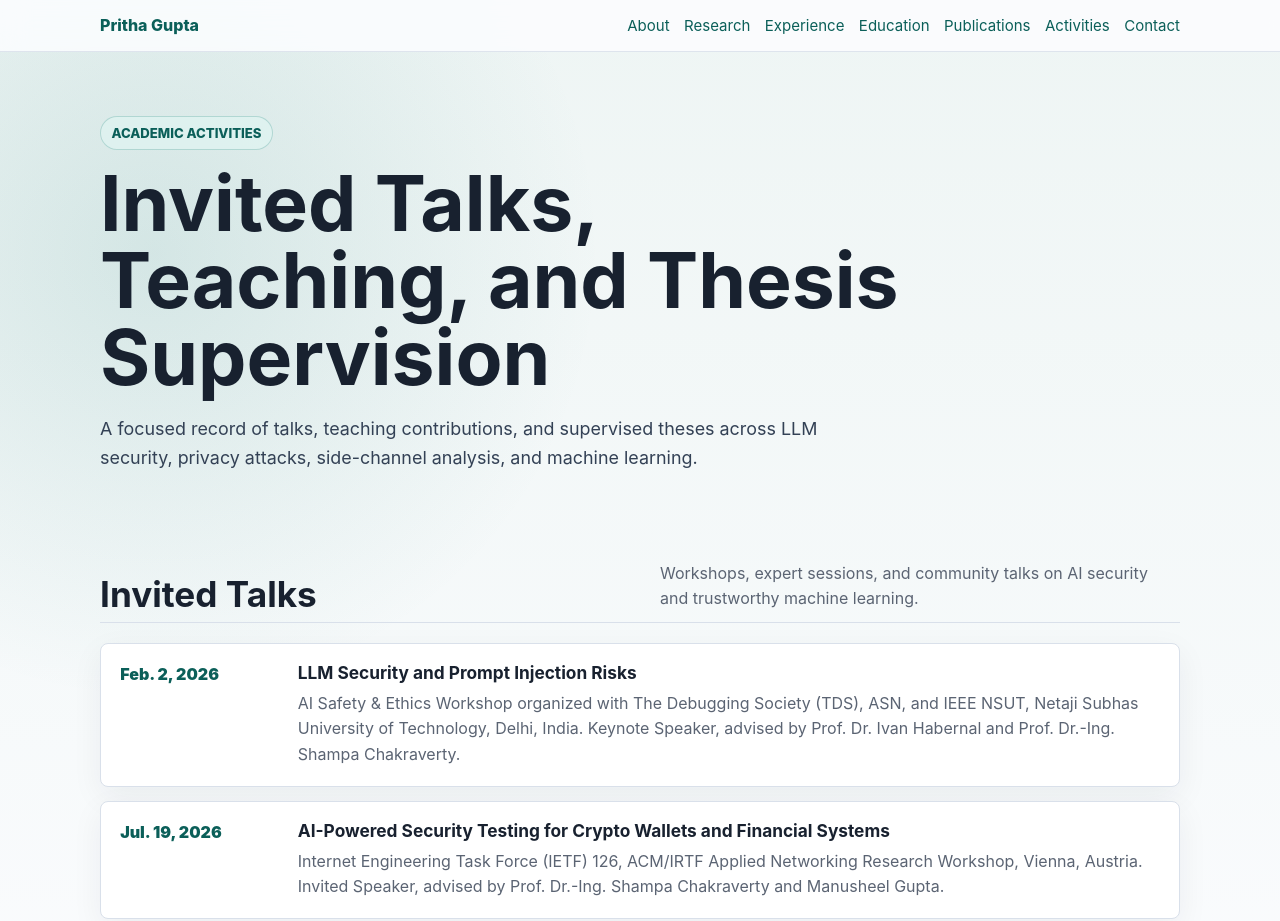
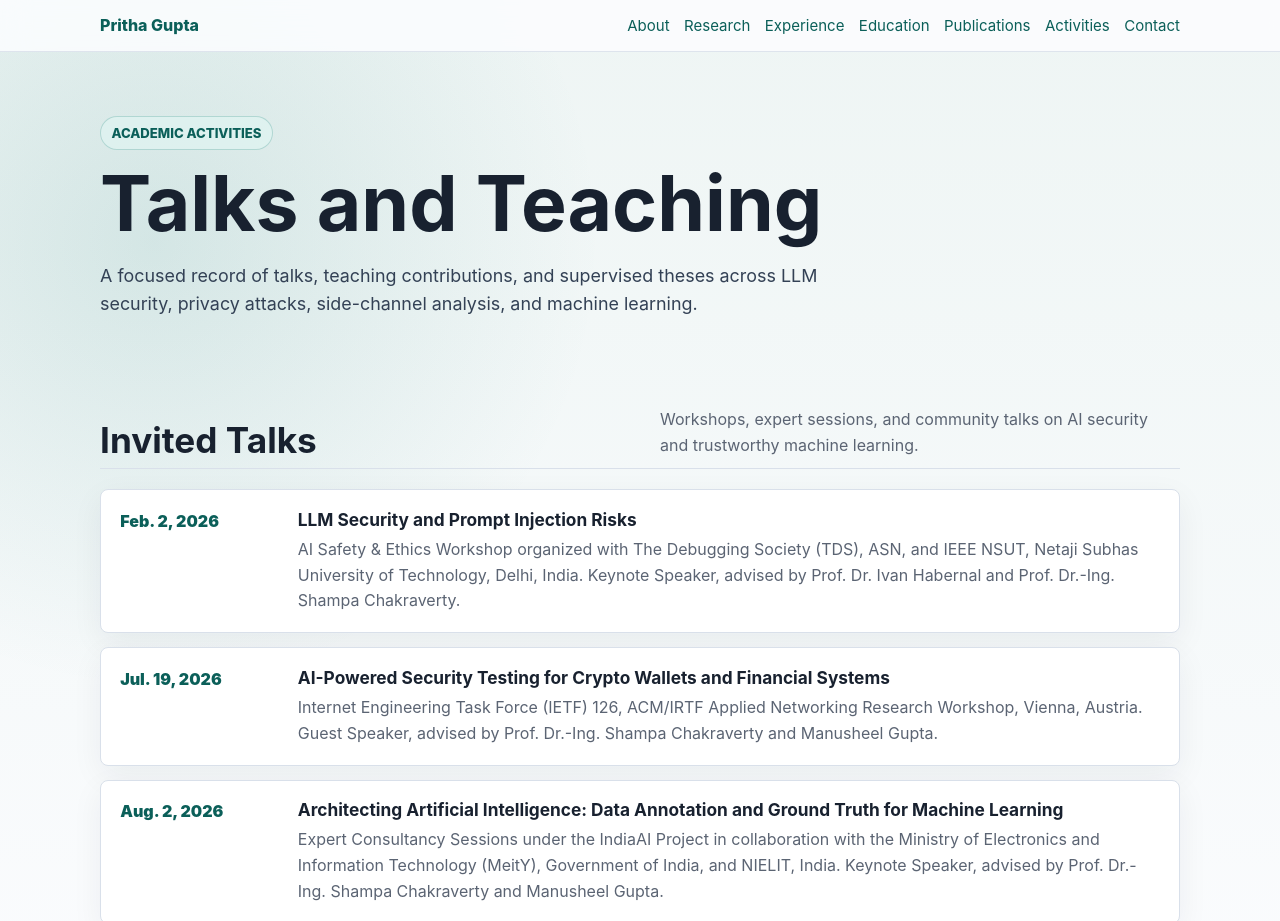
Before and after one commit to LeakDetectAI/leakdetectai.github.io, a plain HTML site: page activities.html in a window 1280 px wide. Shown: the top 921 px of the page. Drawn offline with Linux system fonts and the light colour scheme.

Commit message:
Updated academic activities

```diff
--- a/activities.html
+++ b/activities.html
@@ -4,7 +4,7 @@
     <meta charset="UTF-8">
     <meta name="viewport" content="width=device-width, initial-scale=1.0">
     <meta name="description" content="Academic activities of Dr. Pritha Gupta, including invited talks, teaching, and thesis supervision.">
-    <title>Academic Activities | Pritha Gupta</title>
+    <title>Talks and Teaching | Pritha Gupta</title>
     <style>
         :root {
             --ink: #18212f;
@@ -218,7 +218,7 @@
     <main id="top">
         <section class="page-hero" aria-label="Academic activities introduction">
             <p class="eyebrow">Academic Activities</p>
-            <h1>Invited Talks, Teaching, and Thesis Supervision</h1>
+            <h1>Talks and Teaching</h1>
             <p class="hero-copy">A focused record of talks, teaching contributions, and supervised theses across LLM security, privacy attacks, side-channel analysis, and machine learning.</p>
         </section>
 
@@ -239,7 +239,7 @@
                     <div class="date">Jul. 19, 2026</div>
                     <div>
                         <h3>AI-Powered Security Testing for Crypto Wallets and Financial Systems</h3>
-                        <p>Internet Engineering Task Force (IETF) 126, ACM/IRTF Applied Networking Research Workshop, Vienna, Austria. Invited Speaker, advised by Prof. Dr.-Ing. Shampa Chakraverty and Manusheel Gupta.</p>
+                        <p>Internet Engineering Task Force (IETF) 126, ACM/IRTF Applied Networking Research Workshop, Vienna, Austria. Guest Speaker, advised by Prof. Dr.-Ing. Shampa Chakraverty and Manusheel Gupta.</p>
                     </div>
                 </article>
                 <article class="activity">
```
